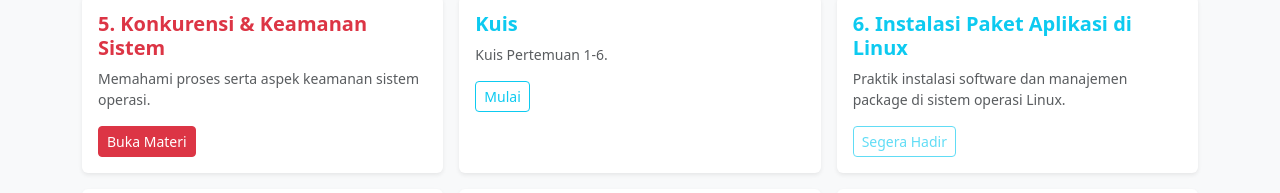
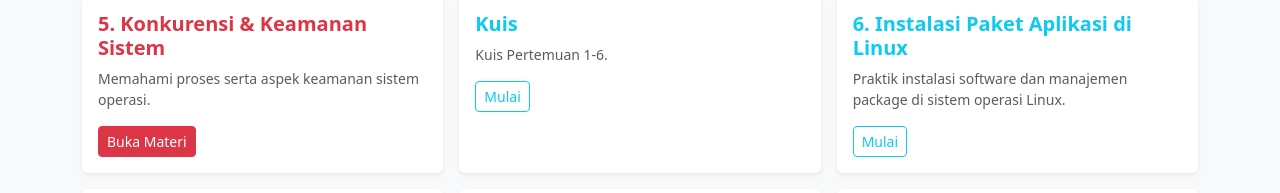
Before and after one commit to faruq1997/sistem-operasi, a plain HTML site: page index.html in a window 1280 px wide. Shown: the part 434-627 px from the top of the page. Drawn offline with nearby package versions, Linux system fonts and the light colour scheme.

Commit message:
Change button text from 'Segera Hadir' to 'Mulai'

```diff
--- a/index.html
+++ b/index.html
@@ -113,7 +113,7 @@
             <p class="card-text small text-muted">
               Praktik instalasi software dan manajemen package di sistem operasi Linux.
             </p>
-            <a href="pertemuan9.html" class="btn btn-sm btn-outline-info disabled">Segera Hadir</a>
+            <a href="pertemuan9.html" class="btn btn-sm btn-outline-info">Mulai</a>
           </div>
         </div>
       </div>
```
